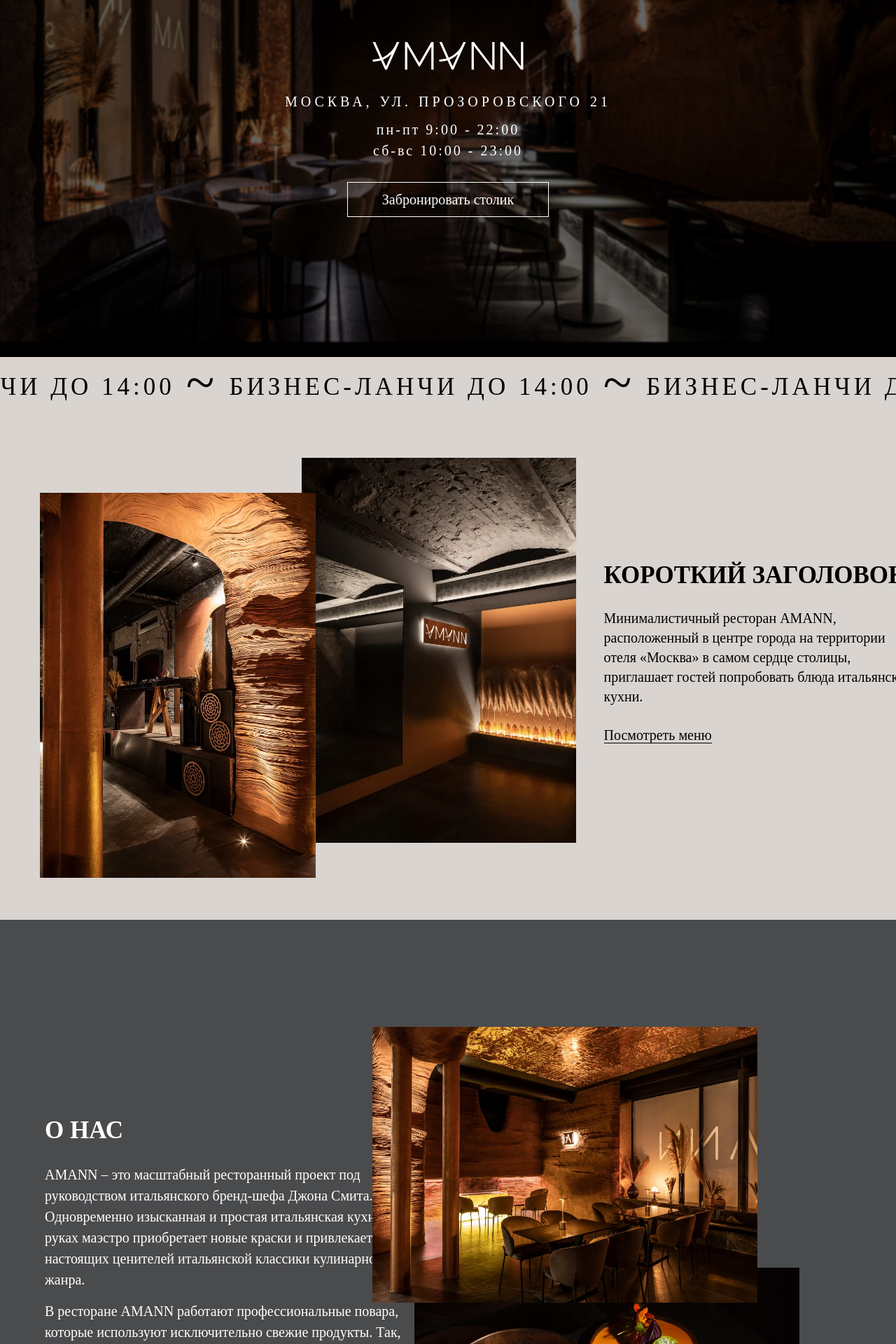
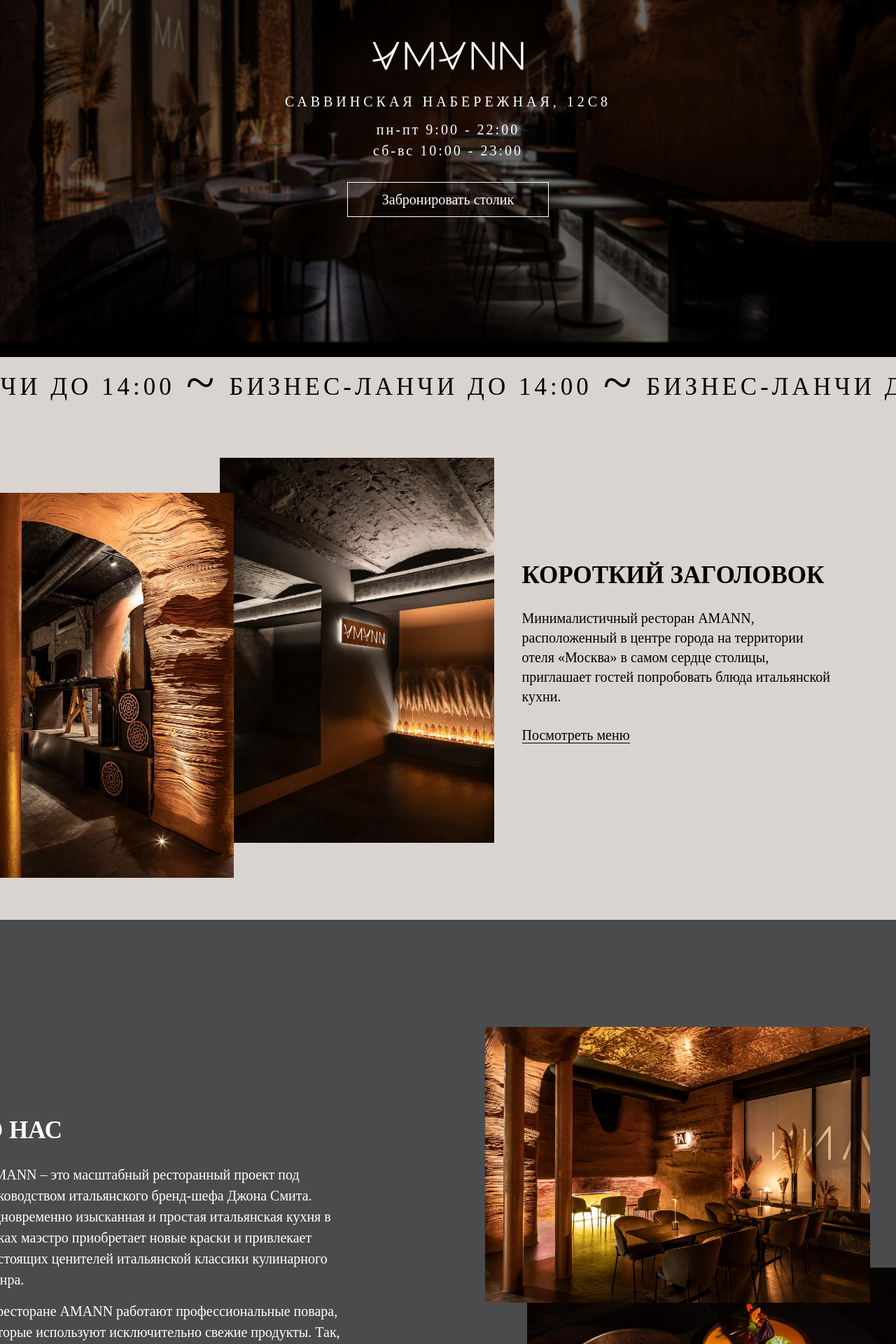
Before and after one commit to notlikethiss/amann-web, a Next.js app: page / in a window 1280 px wide. Shown: the part 240-2160 px from the top of the page at 70% size. Built offline with nearby package versions, Linux system fonts and the light colour scheme; a web font is replaced by a local one.

Commit message:
aligning content addition

```diff
--- a/components/Footer.tsx
+++ b/components/Footer.tsx
@@ -39,7 +39,7 @@
 						letterSpacing: "1px",
 					}}
 				>
-					© ООО “АМАНН”, 2023
+					© ООО “КОНТИНЕНТ”, 2023
 				</Typography>
 				<Typography
 					sx={{
@@ -49,7 +49,7 @@
 						marginBottom: "30px",
 					}}
 				>
-					ИНН 000000000000
+					ИНН 7734687630
 				</Typography>
 			</Box>
 			<div
@@ -74,7 +74,7 @@
 						}}
 						className="footer-text"
 					>
-						Москва, ул. Прозоровского 21
+						Саввинская набережная, 12с8
 					</Typography>
 					<Typography
 						sx={{
@@ -100,8 +100,8 @@
 					<Typography
 						sx={{ fontSize: "20px", fontWeight: "300", letterSpacing: "1px" }}
 					>
-						8 800 123 45 67
-						<br /> support@amann.com
+						+7 (926) 697 77 79
+						<br /> VMVNNRest@yandex.ru
 					</Typography>
 					<Link
 						style={{ marginTop: "15px" }}
--- a/components/MenuComponent.tsx
+++ b/components/MenuComponent.tsx
@@ -50,9 +50,9 @@
 						letterSpacing: "1px",
 					}}
 				>
-					8 800 123 45 67
+					+7 (926) 697 77 79
 					<br />
-					support@amann.com
+					VMVNNRest@yandex.ru
 				</Typography>
 				<Box sx={{ display: "flex", margin: "20px 0 25px 0" }}>
 					<Box
@@ -105,7 +105,7 @@
 						letterSpacing: "1px",
 					}}
 				>
-					Москва, ул. Прозоровского 21
+					Саввинская набережная, 12с8
 				</Typography>
 			</Box>
 			<ButtonComponent onClick={handleMenu}>Забронировать</ButtonComponent>
--- a/components/blocks/ContactBlock.tsx
+++ b/components/blocks/ContactBlock.tsx
@@ -51,9 +51,9 @@
 					}}
 					className="contact-description"
 				>
-					8 800 123 45 67
+					+7 (926) 697 77 79
 					<br />
-					support@amann.com
+					VMVNNRest@yandex.ru
 				</Typography>
 
 				<Typography
@@ -66,7 +66,7 @@
 					}}
 					className="contact-description"
 				>
-					Москва, ул. Прозоровского 21
+					Саввинская набережная, 12с8
 				</Typography>
 
 				<Typography
--- a/components/blocks/NewsBlock.tsx
+++ b/components/blocks/NewsBlock.tsx
@@ -54,6 +54,7 @@
 const NewsBlock: FC = () => {
 	return (
 		<section className="news-block">
+			<div className="news-container">
 				<Typography
 					sx={{
 						color: "#000",
@@ -95,6 +96,7 @@
 						date={"01.01.2024"}
 					/>
 				</Box>
+			</div>
 		</section>
 	);
 };
--- a/pages/main.tsx
+++ b/pages/main.tsx
@@ -55,7 +55,7 @@
 							textTransform: "uppercase",
 						}}
 					>
-						Москва, ул. Прозоровского 21
+						Саввинская набережная, 12с8
 					</Typography>
 					<Typography
 						className="sm-text"
@@ -94,7 +94,7 @@
 							textTransform: "uppercase",
 						}}
 					>
-						Москва, ул. Прозоровского 21
+						Саввинская набережная, 12с8
 					</Typography>
 					<Typography
 						className=""
--- a/styles/globals.scss
+++ b/styles/globals.scss
@@ -315,12 +315,14 @@
 
 .news-block {
 	background: #d9d4d0;
+	margin-right: 140px;
 	padding: 120px 64px;
 }
 
 .booking-block {
 	display: flex;
-	justify-content: space-between;
+	justify-content: center;
+	gap: 225px;
 	background: #813a34;
 	padding: 34px 64px;
 }
@@ -330,13 +332,13 @@
 	justify-content: center;
 	align-items: center;
 	margin-top: 70px;
+	margin-right: 170px;
 	padding-bottom: 110px;
 	background: #d9d4d0;
 }
 
 .info-collage {
 	display: flex;
-	margin-left: 64px;
 }
 
 .info-text {
@@ -346,7 +348,8 @@
 .about-block {
 	display: flex;
 	align-items: center;
-	justify-content: space-between;
+	justify-content: center;
+	gap: 256px;
 	padding: 103px 64px 100px 64px;
 	background: #4a4b4d;
 }
@@ -358,8 +361,13 @@
 .contact-block {
 	display: flex;
 	flex-direction: row;
+	justify-content: center;
 	align-items: center;
 	background: #4a4b4d;
+}
+
+.contact-container {
+	margin-right: 65px;
 }
 
 .mobile-additional-row {
@@ -408,6 +416,12 @@
 	display: none;
 }
 
+.news-block {
+	display: flex;
+	align-items: center;
+	justify-content: center;
+}
+
 .desktop-container {
 	display: flex;
 	flex-direction: column;
@@ -440,6 +454,10 @@
 	display: flex !important;
 	justify-content: center;
 	align-items: center;
+}
+
+.booking-image {
+	margin-right: 160px;
 }
 
 .swiper-button-prev {
@@ -605,6 +623,7 @@
 	.information-block {
 		flex-direction: column !important;
 		margin-top: 0 !important;
+		margin-right: 0 !important;
 		padding: 35px 35px 70px 35px !important;
 	}
 
@@ -646,6 +665,7 @@
 		display: flex !important;
 		flex-direction: column-reverse !important;
 		align-items: center !important;
+		gap: 0 !important;
 		justify-content: center !important;
 		padding: 35px 35px 70px 35px !important;
 	}
@@ -721,6 +741,7 @@
 
 	//news
 	.news-block {
+		margin-right: 0 !important;
 		padding: 70px 35px !important;
 	}
 
@@ -752,10 +773,12 @@
 
 	.booking-block {
 		flex-direction: column-reverse !important;
+		gap: 0 !important;
 		padding: 0 !important;
 	}
 
 	.booking-image {
+		margin-right: 0 !important;
 		width: 100% !important;
 		height: max-content !important;
 	}
@@ -826,6 +849,7 @@
 	}
 
 	.contact-container {
+		margin-right: 0 !important;
 		padding: 50px 35px !important;
 	}
 
```
Also changed, not shown: public/assets/img/interier/Booking-image.webp (added). Lines whose indentation alone changed are shown as unchanged.
